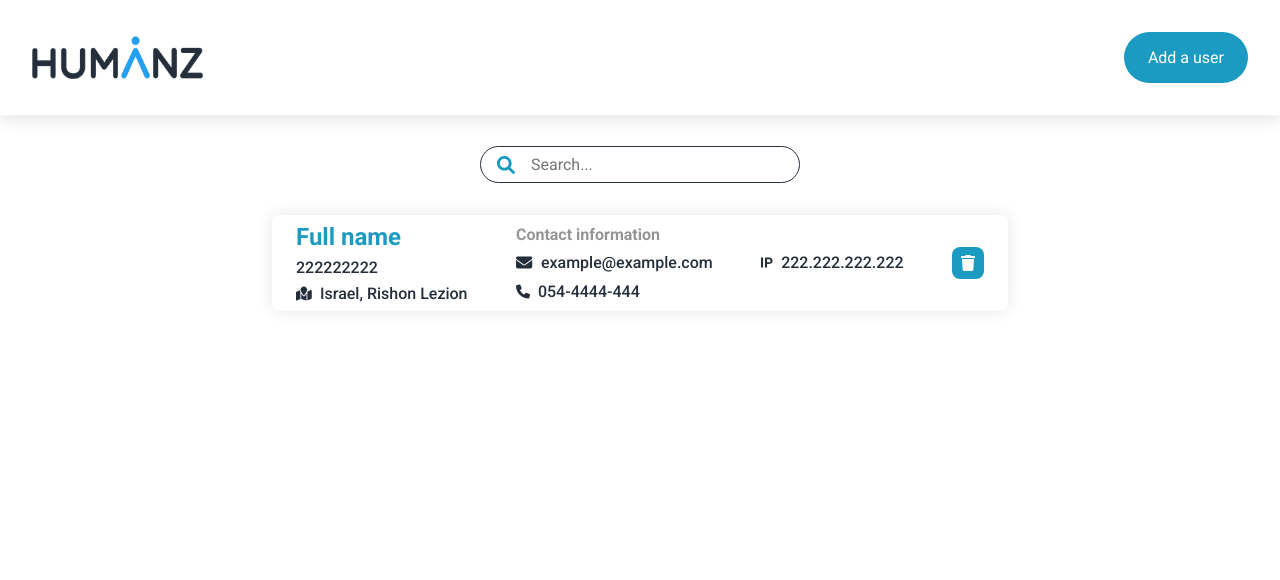
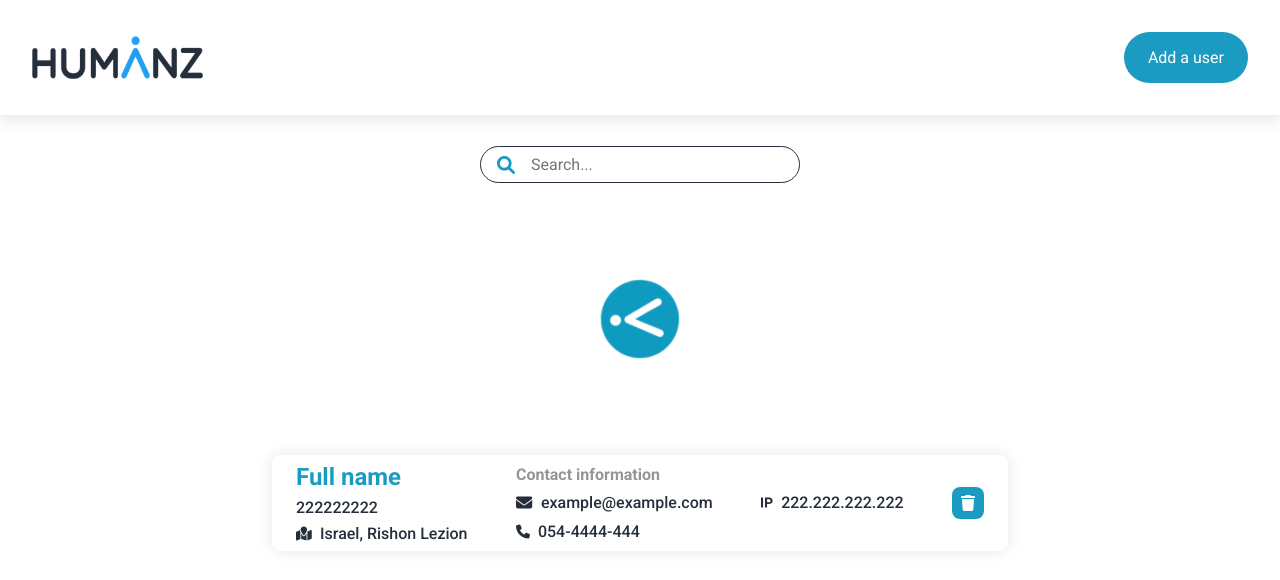
Before and after one commit to Amit1Paz/humanz-home-assignment, a React (Create React App) app in the folder client/: page / in a window 1280 px wide. Shown: the top 580 px of the page. Built offline with nearby package versions, Linux system fonts and the light colour scheme.

Commit message:
(Feat) loading

```diff
--- /dev/null
+++ b/client/src/components/Loading/Loading.jsx
@@ -0,0 +1,8 @@
+import { StyledLoading } from "./Loading.styled";
+import LoadingImg from "../../assets/images/loading.svg";
+
+const Loading = () => {
+  return <StyledLoading src={LoadingImg} alt="Loading" />;
+};
+
+export default Loading;
--- /dev/null
+++ b/client/src/components/Loading/Loading.styled.jsx
@@ -0,0 +1,16 @@
+import styled, { keyframes } from "styled-components";
+
+const rotationAnimation = keyframes`
+  100% {
+    transform: rotate(360deg);
+  }
+`;
+
+export const StyledLoading = styled.img`
+  margin: 5rem;
+  width: 5rem;
+  animation-name: ${rotationAnimation};
+  animation-duration: 2s;
+  animation-iteration-count: infinite;
+  animation-timing-function: linear;
+`;
--- a/client/src/pages/HomePage.jsx
+++ b/client/src/pages/HomePage.jsx
@@ -2,13 +2,14 @@ import Header from "../components/Header/Header";
 import { StyledPage } from "./StyledPage";
 import SearchInput from "../components/SearchInput/SearchInput";
 import Client from "../components/Client/Client";
-import useAxios from "../hooks/useAxios";
+import Loading from "../components/Loading/Loading";
 
 const Homepage = () => {
   return (
     <StyledPage>
       <Header />
       <SearchInput />
+      <Loading />
       <ul>
         <li>
           <Client />
```
Also changed, not shown: client/src/assets/images/loading.svg (added).
